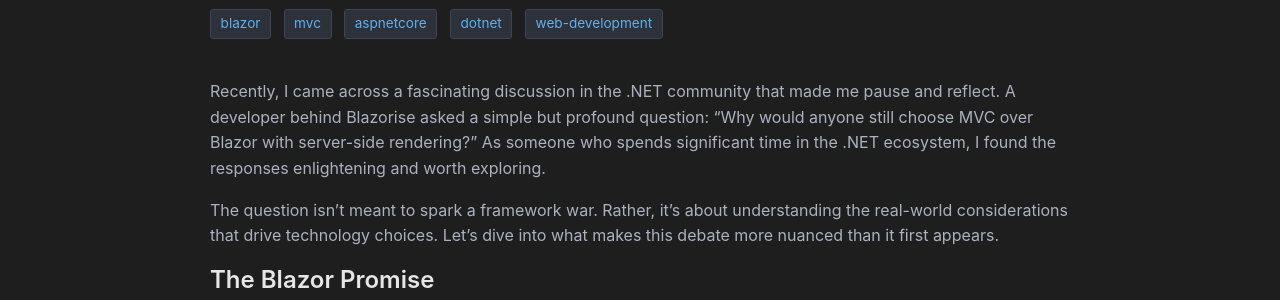
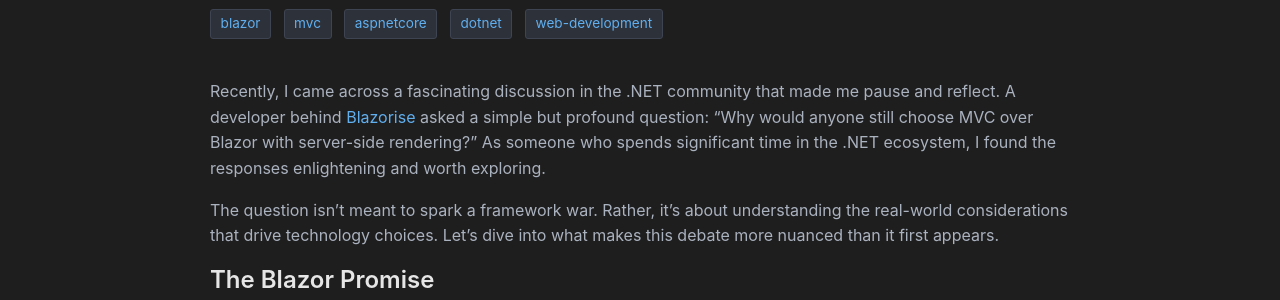
Before and after one commit to Tim-Maes/Tim-Maes.github.io, a Jekyll site: the page built from _posts/2025-12-10-blazor-vs-mvc-choosing-right-framework.md, in a window 1280 px wide and 900 px high. Shown: the part 277-577 px from the top of the window. Built offline with Jekyll 4.4.1, drawn with Linux system fonts in a browser that asks for light colours; part of the change alters nothing that is shown.

```diff
--- a/_posts/2025-12-10-blazor-vs-mvc-choosing-right-framework.md
+++ b/_posts/2025-12-10-blazor-vs-mvc-choosing-right-framework.md
@@ -5,7 +5,7 @@ date: 2025-12-10 12:00:00 +0000
 tags: [blazor, mvc, aspnetcore, dotnet, web-development]
 ---
 
-Recently, I came across a fascinating discussion in the .NET community that made me pause and reflect. A developer behind Blazorise asked a simple but profound question: "Why would anyone still choose MVC over Blazor with server-side rendering?" As someone who spends significant time in the .NET ecosystem, I found the responses enlightening and worth exploring.
+Recently, I came across a fascinating discussion in the .NET community that made me pause and reflect. A developer behind [Blazorise](https://github.com/Megabit/Blazorise) asked a simple but profound question: "Why would anyone still choose MVC over Blazor with server-side rendering?" As someone who spends significant time in the .NET ecosystem, I found the responses enlightening and worth exploring.
 
 The question isn't meant to spark a framework war. Rather, it's about understanding the real-world considerations that drive technology choices. Let's dive into what makes this debate more nuanced than it first appears.
 
```
